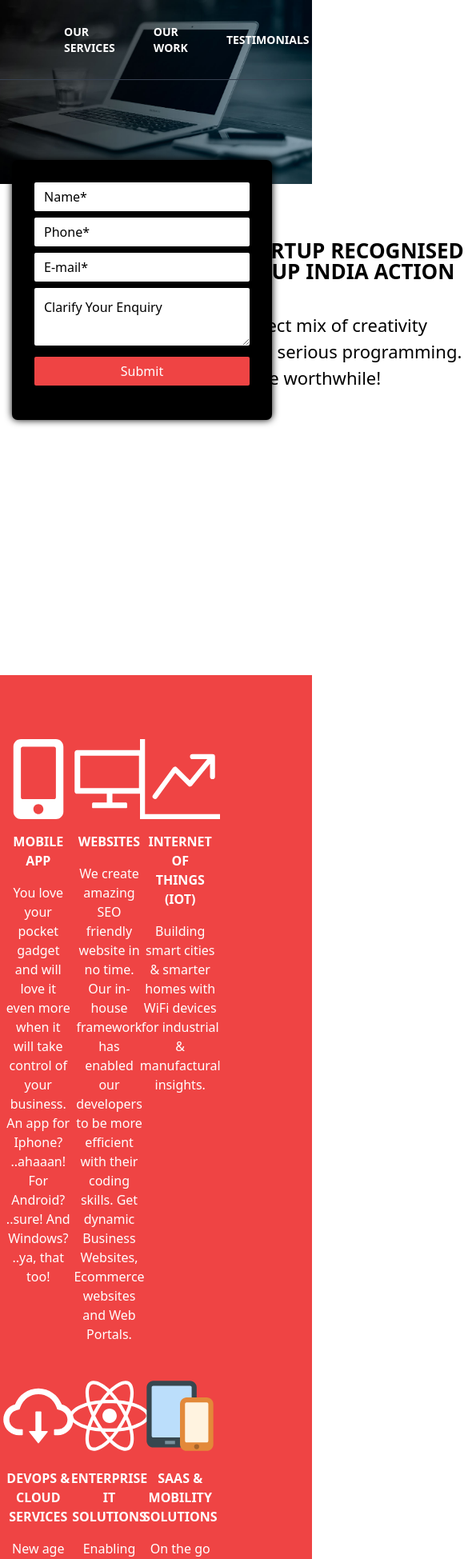
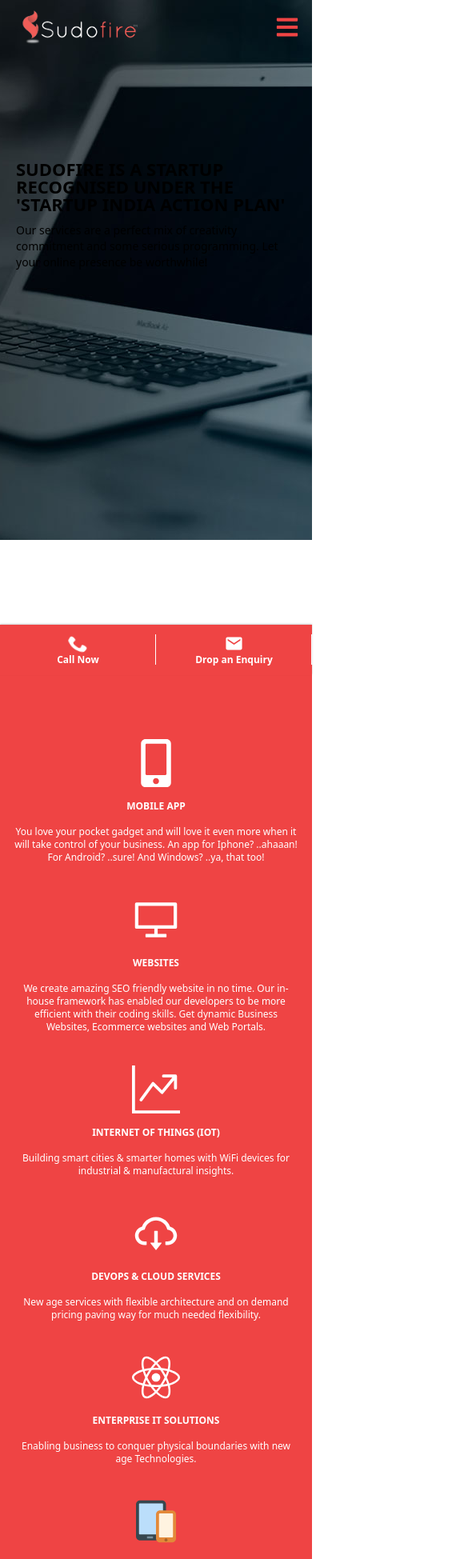
Before and after one commit to jha45507/sudofire_in, a Next.js app: page / in a window 390 px wide. Shown: the top 1949 px of the page at 80% size, 585 px wide, since content can reach past the window. Built offline with nearby package versions, Linux system fonts and the light colour scheme.

Commit message:
commit code

```diff
--- a/pages/index.js
+++ b/pages/index.js
@@ -1,9 +1,9 @@
 import Image from 'next/image'
-import { Inter } from 'next/font/google'
-const inter = Inter({ subsets: ['latin'] })
+// import { Inter } from 'next/font/google'
+// const inter = Inter({ subsets: ['latin'] })
 
 import { Swiper, SwiperSlide } from 'swiper/react';
-import {Autoplay, EffectFade, Pagination } from "swiper";
+import { Autoplay, Pagination } from "swiper";
 import "swiper/css/effect-fade";
 import "swiper/css";
 import "swiper/css/pagination";
@@ -43,12 +43,36 @@ import { FcSmartphoneTablet } from "react-icons/fc";
 import { AiOutlineDesktop } from "react-icons/ai";
 import { BsGraphUpArrow } from "react-icons/bs";
 import { DiResponsive } from "react-icons/di";
-import { useEffect, useState } from 'react';
+import { ImPhone } from "react-icons/im";
+import { IoMdMail } from "react-icons/io";
+import { FaBars } from "react-icons/fa";
+import { RxCross1 } from "react-icons/rx";
+
+import  React from 'react';
+import { forwardRef, useEffect, useState, useRef } from 'react';
 
 export default function Home() {
   const [navColor, setNavColor] = useState({ color: '#FFFFFF', })
   const [log, setLog] = useState(<Image className='' src={whiteLogo} alt='' />)
-  const [styling, setStyling] = useState({
+  const [log1, setLog1] = useState(<Image className='w-[165px]' src={whiteLogo} alt='' />)
+  const [styling, setStyling] = useState()
+
+  useEffect(() => {
+    let x = window.matchMedia("(max-width: 768px)")
+
+    if (x.matches) {
+      setStyling({
+        backgroundImage: `url(${banner_bg.src})`,
+        width: '100vw',
+        height: '100vh',
+        backgroundPosition: 'center top',
+        backgroundSize: 'auto',
+        transition: 'all 0.3s',
+        backgroundRepeat: 'no-repeat'
+      })
+    }
+    else {
+      setStyling({
         backgroundImage: `url(${banner_bg.src})`,
         width: '100vw',
         height: '100vh',
@@ -57,17 +81,33 @@ export default function Home() {
         transition: 'all 0.3s',
         backgroundRepeat: 'no-repeat'
       })
-
-  useEffect(() => {
+    }
     window.addEventListener("scroll", () => {
       if (window.scrollY > 10) {
         document.querySelector(".navbar_navigation_color").style.background = '#FFFFFF';
         document.querySelector(".navbar_navigation_color").style.padding = '5px 80px';
         document.querySelector(".navbar_navigation_color").style.transition = 'all 0.3s';
+
+        document.querySelector(".phone_view_nav").style.padding = '5px 16px';
+        document.querySelector(".phone_view_nav").style.background = '#FFFFFF';
+        document.querySelector(".phone_view_nav").style.transition = 'all 0.3s';
         setNavColor({
           color: '#ef4444',
         })
         setLog(<Image className='' src={blackLogo} alt='' />)
+        setLog1(<Image className='w-[156px]' src={blackLogo} alt='' />)
+        if (x.matches) {
+          setStyling({
+            backgroundImage: `url(${banner_bg.src})`,
+            width: '100vw',
+            height: '100vh',
+            backgroundPosition: 'center top',
+            backgroundSize: 'auto',
+            transition: 'all 0.3s',
+            backgroundRepeat: 'no-repeat'
+          })
+        }
+        else {
           setStyling({
             backgroundImage: `url(${banner_bg.src})`,
             width: '100vw',
@@ -78,14 +118,33 @@ export default function Home() {
             backgroundRepeat: 'no-repeat'
           })
         }
+      }
       else {
         document.querySelector(".navbar_navigation_color").style.background = 'transparent';
         document.querySelector(".navbar_navigation_color").style.padding = '20px 80px';
         document.querySelector(".navbar_navigation_color").style.transition = 'all 0.3s';
+
+        document.querySelector(".phone_view_nav").style.padding = '10px 16px';
+        document.querySelector(".phone_view_nav").style.background = 'transparent';
+        document.querySelector(".phone_view_nav").style.transition = 'all 0.3s';
         setNavColor({
           color: '#FFFFFF',
         })
         setLog(<Image className='' src={whiteLogo} alt='' />)
+        setLog1(<Image className='w-[165px]' src={whiteLogo} alt='' />)
+
+        if (x.matches) {
+          setStyling({
+            backgroundImage: `url(${banner_bg.src})`,
+            width: '100vw',
+            height: '100vh',
+            backgroundPosition: 'center top',
+            backgroundSize: 'auto',
+            transition: 'all 0.3s',
+            backgroundRepeat: 'no-repeat'
+          })
+        }
+        else {
           setStyling({
             backgroundImage: `url(${banner_bg.src})`,
             width: '100vw',
@@ -96,8 +155,9 @@ export default function Home() {
             backgroundRepeat: 'no-repeat'
           })
         }
+      }
 
-      if (window.scrollY > 750 && window.scrollY < 1900 ) {
+      if (window.scrollY > 750 && window.scrollY < 1900) {
         document.querySelector(".contact_box").style.visibility = 'hidden';
         document.querySelector(".contact_box").style.transition = 'all 0.3s';
       } else {
@@ -107,26 +167,56 @@ export default function Home() {
     });
   }, [])
 
+  const ham = React.forwardRef()
+  const cross = React.forwardRef()
+
+  const hamClick = () => {
+    if (ham.current.classList.contains('hamBar')) {
+      cross.current.classList.replace('hidden', 'show')
+      ham.current.classList.add('hidden')
+    }
+  }
+
+  const crossClick = () => {
+    if (ham.current.classList.contains('hamBar')) {
+      ham.current.classList.replace('hidden', 'show')
+      cross.current.classList.add('hidden')
+    }
+  }
+
   return (
     <div className='relative h-full w-full'>
       <header className='' style={styling}>
-        <nav className='w-full fixed top-0 z-20 flex justify-between items-center py-5 px-20 navbar_navigation_color'>
-          <div className='logo_div'>
+        <div className='z-50 fixed top-0 flex justify-between items-center w-full lg:hidden px-4 py-[10px] phone_view_nav'>
+          <div>
+            {log1}
+          </div>
+          <div className='z-50'>
+            <div onClick={hamClick}>
+              <FaBars ref={ham} className='text-3xl text-red-500 hamBar' />
+            </div>
+            <div onClick={crossClick}>
+              <RxCross1 ref={cross} className='hidden text-3xl text-red-500 crossBar' />
+            </div>
+          </div>
+        </div>
+        <nav className='hidden lg:flex w-full fixed top-0 z-20 justify-between items-center py-5 px-20 navbar_navigation_color h-full lg:h-auto opacity-90 lg:opacity-100'>
+          <div className='logo_div hidden lg:block'>
             {log}
           </div>
-          <ul className='flex items-center space-x-12 text-sm font-bold'>
+          <ul className='flex items-center lg:space-x-12 mt-[200px] lg:mt-0px space-x-0 text-sm font-bold lg:flex-row flex-col w-full lg:w-auto'>
             <li><a className='navbarLink-line' style={navColor} href="">OUR SERVICES</a></li>
             <li><a className='navbarLink-line' style={navColor} href="">OUR WORK</a></li>
             <li><a className='navbarLink-line' style={navColor} href="">TESTIMONIALS</a></li>
             <li><a className='navbarLink-line' style={navColor} href="">CONTACT US</a></li>
           </ul>
-          <div className='absolute w-full h-[1px] right-0 bottom-0 bg-gray-700'></div>
+          <div className='absolute w-full h-[1px] right-0 bottom-0 bg-gray-700 hidden lg:block'></div>
         </nav>
-        <div className='w-[550px] pt-[300px] ml-[100px]'>
-          <h1 className='text-[26px] font-bold leading-none'>SUDOFIRE IS A STARTUP RECOGNISED UNDER THE &apos;STARTUP INDIA ACTION PLAN&apos;</h1>
-          <p className='text-[22px] font-light mt-3'>Our services are a perfect mix of creativity commitment and some serious programming. Let your online presence be worthwhile!</p>
+        <div className='lg:w-[550px] w-full lg:pt-[300px] pt-[200px] lg:ml-[100px] ml-[0px] lg:px-[0px] px-[20px]'>
+          <h1 className='md:text-[26px] text-[22px] font-bold leading-none'>SUDOFIRE IS A STARTUP RECOGNISED UNDER THE &apos;STARTUP INDIA ACTION PLAN&apos;</h1>
+          <p className='lg:text-[22px] text-sm font-light mt-3'>Our services are a perfect mix of creativity commitment and some serious programming. Let your online presence be worthwhile!</p>
         </div>
-        <div className='contact_box fixed h-[325px] w-[325px] right-[50px] top-[200px] bg-black p-7 contactBox z-10'>
+        <div className='contact_box fixed h-[325px] w-[325px] right-[50px] top-[200px] bg-black p-7 contactBox z-10 hidden lg:block'>
           <div className='space-y-2'>
             <input className='w-full opacity-100 bg-white border-none outline-none h-9 rounded-sm text-black p-3 placeholder:text-black' type="text" name="" id="" placeholder='Name*' />
             <input className='w-full opacity-100 bg-white border-none outline-none h-9 rounded-sm text-black p-3 placeholder:text-black' type="number" name="" id="" placeholder='Phone*' />
@@ -139,39 +229,38 @@ export default function Home() {
 
       <div className=''>
         <div className='bg-red-500 w-full py-20 space-y-10'>
-          <div className='w-[70%] flex justify-evenly items-start'>
-            <div className='text-white text-center flex flex-col items-center w-[30%]'>
-              <FaMobileAlt className='text-[100px]' />
-              <h2 className='my-4 font-bold'>MOBILE APP</h2>
-              <p>You love your pocket gadget and will love it even more when it will take control of your business. An app for Iphone? ..ahaaan! For Android? ..sure! And Windows? ..ya, that too!</p>
+          <div className='lg:w-[70%] w-full flex justify-evenly items-start flex-col lg:flex-row space-y-10 lg:space-y-0 px-4 lg:px-0'>
+            <div className='text-white text-center flex flex-col items-center lg:w-[30%] w-[100%]'>
+              <FaMobileAlt className='md:text-[100px] text-[60px]' />
+              <h2 className='my-4 font-bold text-xs md:text-base'>MOBILE APP</h2>
+              <p className='text-xs md:text-base'>You love your pocket gadget and will love it even more when it will take control of your business. An app for Iphone? ..ahaaan! For Android? ..sure! And Windows? ..ya, that too!</p>
             </div>
-            <div className='text-white text-center flex flex-col items-center w-[30%]'>
-              <AiOutlineDesktop className='text-[100px]' />
-              <h2 className='my-4 font-bold'>WEBSITES</h2>
-              <p>We create amazing SEO friendly website in no time. Our in-house framework has enabled our developers to be more efficient with their coding skills. Get dynamic Business Websites, Ecommerce websites and Web Portals.</p>
+            <div className='text-white text-center flex flex-col items-center lg:w-[30%] w-[100%]'>
+              <AiOutlineDesktop className='md:text-[100px] text-[60px]' />
+              <h2 className='my-4 font-bold text-xs md:text-base'>WEBSITES</h2>
+              <p className='text-xs md:text-base'>We create amazing SEO friendly website in no time. Our in-house framework has enabled our developers to be more efficient with their coding skills. Get dynamic Business Websites, Ecommerce websites and Web Portals.</p>
             </div>
-            <div className='text-white text-center flex flex-col items-center w-[30%]'>
-              <BsGraphUpArrow className='text-[100px]' />
-              <h2 className='my-4 font-bold'>INTERNET OF THINGS (IOT)</h2>
-              <p>Building smart cities & smarter homes with WiFi devices for industrial & manufactural insights.</p>
+            <div className='text-white text-center flex flex-col items-center lg:w-[30%] w-[100%]'>
+              <BsGraphUpArrow className='md:text-[100px] text-[60px]' />
+              <h2 className='my-4 font-bold text-xs md:text-base'>INTERNET OF THINGS (IOT)</h2>
+              <p className='text-xs md:text-base'>Building smart cities & smarter homes with WiFi devices for industrial & manufactural insights.</p>
             </div>
           </div>
-          <div className='w-[70%] flex justify-evenly items-start'>
-            <div className='text-white text-center flex flex-col items-center w-[30%]'>
-              <AiOutlineCloudDownload className='text-[100px]' />
-              <h2 className='my-4 font-bold'>DEVOPS & CLOUD SERVICES</h2>
-              <p>New age services with flexible architecture and on demand pricing paving way for much needed flexibility.</p>
+          <div className='lg:w-[70%] w-full flex justify-evenly items-start flex-col lg:flex-row space-y-10 lg:space-y-0 px-4 lg:px-0'>
+            <div className='text-white text-center flex flex-col items-center lg:w-[30%] w-[100%]'>
+              <AiOutlineCloudDownload className='md:text-[100px] text-[60px]' />
+              <h2 className='my-4 font-bold text-xs md:text-base'>DEVOPS & CLOUD SERVICES</h2>
+              <p className='text-xs md:text-base'>New age services with flexible architecture and on demand pricing paving way for much needed flexibility.</p>
             </div>
-            <div className='text-white text-center flex flex-col items-center w-[30%]'>
-              <FaReact className='text-[100px]' />
-              <h2 className='my-4 font-bold'>ENTERPRISE IT SOLUTIONS</h2>
-              <p>Enabling business to conquer physical boundaries with new age Technologies.</p>
+            <div className='text-white text-center flex flex-col items-center lg:w-[30%] w-[100%]'>
+              <FaReact className='md:text-[100px] text-[60px]' />
+              <h2 className='my-4 font-bold text-xs md:text-base'>ENTERPRISE IT SOLUTIONS</h2>
+              <p className='text-xs md:text-base'>Enabling business to conquer physical boundaries with new age Technologies.</p>
             </div>
-            <div className='text-white text-center flex flex-col items-center w-[30%]'>
-              {/* <DiResponsive className='text-[100px]' /> */}
-              <FcSmartphoneTablet className='text-[100px]' />
-              <h2 className='my-4 font-bold'>SAAS & MOBILITY SOLUTIONS</h2>
-              <p>On the go solutions for routine business processes enabling remote and in-office management.</p>
+            <div className='text-white text-center flex flex-col items-center lg:w-[30%] w-[100%]'>
+              <FcSmartphoneTablet className='md:text-[100px] text-[60px]' />
+              <h2 className='my-4 font-bold text-xs md:text-base'>SAAS & MOBILITY SOLUTIONS</h2>
+              <p className='text-xs md:text-base'>On the go solutions for routine business processes enabling remote and in-office management.</p>
             </div>
           </div>
         </div>
@@ -179,9 +268,6 @@ export default function Home() {
 
       <div id="" className="works section">
         <div className="">
-          {/* <div className="text-center">
-            <h2>Our Projects</h2>
-          </div> */}
           <div className="flex flex-wrap justify-evenly">
             <div className="work">
               <a href="//www.aircentralstore.org" className="work-box" target="_blank">
@@ -277,47 +363,47 @@ export default function Home() {
 
       <testimonials className="">
         <div className="relative w-full bg-red-500">
-          <div className='w-[65%] flex justify-center items-center relative h-[400px]'>
-            <Image className='absolute top-5 left-12 w-20' src={before_quote} alt='' />
+          <div className='lg:w-[65%] w-full flex justify-center items-center relative h-[400px]'>
+            <Image className='absolute top-5 lg:left-12 left-0 w-20' src={before_quote} alt='' />
             <div>
-              <p className='text-[26px] text-center'>If it looks good, it builds your 1st Impression...<br />
+              <p className='md:text-[26px] text-lg text-center'>If it looks good, it builds your 1st Impression...<br />
                 If it works good, it builds your Efficiency... <br />
                 But with both,<br />
                 that builds your CLIENTELE. <br />
                 Let's do that for your business too!</p>
             </div>
-            <Image className='absolute bottom-5 right-12 w-20' src={after_quote} alt='' />
+            <Image className='absolute bottom-5 lg:right-12 right-0 w-20' src={after_quote} alt='' />
           </div>
         </div>
         <div className='bg-white'>
-          <div className='w-[90%] m-auto text-center my-[90px] '>
-            <div className='w-[68%]'>
-              <h1 className='text-[40px] text-red-500 mb-2'>What our Clients say?</h1>
-              <Swiper spaceBetween={30} effect={"fade"} pagination={{ clickable: true, }}autoplay={{ delay: 5000, disableOnInteraction: false,}} modules={[Autoplay, Pagination]} className="mySwiper h-[250px]">
+          <div className='w-[90%] m-auto text-center md:my-[90px] my-6 '>
+            <div className='lg:w-[68%] w-full'>
+              <h1 className='md:text-[40px] text-3xl text-red-500 mb-2'>What our Clients say?</h1>
+              <Swiper spaceBetween={30} effect={"fade"} pagination={{ clickable: true, }} autoplay={{ delay: 5000, disableOnInteraction: false, }} modules={[Autoplay, Pagination]} className="mySwiper md:h-[250px] h-[200px]">
                 <SwiperSlide>
                   <div className='text-red-500'>
-                    <p className='text-[27px]'>"We really liked the enthusiasm and professionalism of<br />
-                      the team at Sudofire. Good luck to their future<br />
+                    <p className='md:text-[27px] text-lg'>"We really liked the enthusiasm and professionalism of<br className='hidden md:block' />
+                      the team at Sudofire. Good luck to their future<br className='hidden md:block' />
                       endeavors..."</p>
-                    <p className='font-bold m-8'>-A.M SHARMA<br />
+                    <p className='font-bold md:my-8 my-4 md:text-sm text-xs'>-A.M SHARMA<br />
                       ASSISTANT ENGINEER (DIRECTOR), ALL INDIA RADIO</p>
                   </div>
                 </SwiperSlide>
                 <SwiperSlide>
                   <div className='text-red-500'>
-                    <p className='text-[27px]'>"Our Software for Managing Vendors and Orders was<br />
-                      brilliantly handled by Sudofire. I would highly<br />
+                    <p className='md:text-[27px] text-lg'>"Our Software for Managing Vendors and Orders was<br className='hidden md:block' />
+                      brilliantly handled by Sudofire. I would highly<br className='hidden md:block' />
                       recommend them..."</p>
-                    <p className='font-bold m-8'>-HARSHIT GROVER<br />
+                    <p className='font-bold md:my-8 my-4 md:text-sm text-xs'>-HARSHIT GROVER<br />
                       DIRECTOR, BUY 4 INDUSTRIES</p>
                   </div>
                 </SwiperSlide>
                 <SwiperSlide>
                   <div className='text-red-500'>
-                    <p className='text-[27px]'>"The design sense that these guys have is amazing.<br />
-                      And the way they took care of each aspect as if it's<br />
+                    <p className='md:text-[27px] text-lg'>"The design sense that these guys have is amazing.<br className='hidden md:block' />
+                      And the way they took care of each aspect as if it's<br className='hidden md:block' />
                       their own was really commendable..."</p>
-                    <p className='font-bold m-8'>-VINIT DAWAR<br />
+                    <p className='font-bold md:my-8 my-4 md:text-sm text-xs'>-VINIT DAWAR<br />
                       FOUNDER, SPORTSVITAE</p>
                   </div>
                 </SwiperSlide>
@@ -332,8 +418,8 @@ export default function Home() {
           <iframe className='w-full h-[300px]' src="https://www.google.com/maps/embed?pb=!1m18!1m12!1m3!1d3509.178941246919!2d77.0399849498477!3d28.413856982418682!2m3!1f0!2f0!3f0!3m2!1i1024!2i768!4f13.1!3m3!1m2!1s0x390d195d91cd2c7f%3A0x30a225fa7b56b7bd!2sSudofire+Technologies!5e0!3m2!1sen!2sin!4v1523603681652"
             frameBorder="0" allowFullScreen></iframe>
         </div>
-        <div className='w-[55%]'>
-          <div className='w-3/4 ml-auto text-center'>
+        <div className='lg:w-[55%] w-full'>
+          <div className='lg:w-3/4 w-full ml-auto text-center'>
             <div>
               <h2 className='mt-8 mb-6 font-bold'>LOCATION</h2>
               <p>Sudofire Technologies, 1st Floor, Landmark Cyberpark, <br />
@@ -356,8 +442,25 @@ export default function Home() {
           </div>
         </div>
       </footer>
-      <div className='py-5 bg-black'>
+      <div className='bg-red-500 w-full pb-7 lg:hidden block'>
+        <div className='w-[90%] contactBox bg-black p-7 m-auto'>
+          <div className='space-y-2'>
+            <input className='w-full opacity-100 bg-white border-none outline-none h-9 rounded-sm text-black p-3 placeholder:text-black' type="text" name="" id="" placeholder='Name*' />
+            <input className='w-full opacity-100 bg-white border-none outline-none h-9 rounded-sm text-black p-3 placeholder:text-black' type="number" name="" id="" placeholder='Phone*' />
+            <input className='w-full opacity-100 bg-white border-none outline-none h-9 rounded-sm text-black p-3 placeholder:text-black' type="email" name="" id="" placeholder='E-mail*' />
+            <textarea className='w-full opacity-100 bg-white border-none outline-none rounded-sm text-black p-3 placeholder:text-black' name="" id="" placeholder='Clarify Your Enquiry'></textarea>
+            <button className='w-full opacity-100 bg-red-500 text-white border-none outline-none h-9 rounded-sm'>Submit</button>
+          </div>
+        </div>
+      </div>
+      <div className='py-5 bg-black mb-16 lg:mb-0'>
         <p className='text-gray-500 text-center'>© 2020-2021 <span className='text-red-400'>Sudofire Technologies LLP</span> . All Rights Reserved</p>
+      </div>
+      <div className="sticky-nav-wrapper">
+        <ul className="sticky-nav">
+          <li className='flex flex-col items-center'><a href="tel:+919811406941"><ImPhone className='fa fa-phone animated' /><span>Call Now</span></a></li>
+          <li className='flex flex-col items-center'><a href="#contacts"><IoMdMail className='fa' /><span>Drop an Enquiry</span></a></li>
+        </ul>
       </div>
     </div>
   )
--- a/styles/globals.css
+++ b/styles/globals.css
@@ -48,7 +48,7 @@ body {
   height: 2px;
   left: 50%;
   position: absolute;
-  background:#ef4444;
+  background: #ef4444;
   transition: width 0.3s ease 0s, left 0.3s ease 0s;
   width: 0;
 }
@@ -150,3 +150,104 @@ body {
   -webkit-transform: translate3d(0, 0, 0);
   transform: translate3d(0, 0, 0);
 }
+
+@media all and (max-width: 767px) {
+  .sticky-nav-wrapper {
+    display: block;
+    position: fixed;
+    bottom: 0;
+    width: 100%;
+    background: #ef4444;
+    color: gray;
+    z-index: 5;
+    -webkit-box-shadow: 0 -1px 2px rgba(0, 0, 0, 0.2);
+    -moz-box-shadow: 0 -1px 2px rgba(0, 0, 0, 0.2);
+    -moz-box-shadow: 0 -1px 2px rgba(0, 0, 0, 0.2);
+    box-shadow: 0 -1px 2px rgba(0, 0, 0, 0.2);
+  }
+
+  .sticky-nav-wrapper {
+    color: gray;
+  }
+
+  .sticky-nav li {
+    width: 50%;
+    float: left;
+    text-align: center;
+    padding: 10px 0;
+    position: relative;
+  }
+
+  .sticky-nav li::after {
+    content: "";
+    position: absolute;
+    height: 60%;
+    background: #fff;
+    width: 1px;
+    right: 0;
+    top: 20%;
+  }
+
+  .sticky-nav li a {
+    color: #fff;
+  }
+
+  .sticky-nav .fa {
+    font-size: 23px;
+  }
+
+  .sticky-nav li span {
+    display: block;
+    font-size: 12px;
+    font-weight: bold;
+    text-align: center;
+  }
+}
+
+@keyframes phone {
+  0% {
+    -webkit-transform: scale(1);
+    -ms-transform: scale(1);
+    transform: scale(1);
+  }
+
+  10%,
+  20% {
+    -webkit-transform: rotate(-8deg);
+    -ms-transform: rotate(-8deg);
+    transform: rotate(-8deg);
+  }
+
+  30%,
+  50%,
+  70% {
+    -webkit-transform: rotate(8deg);
+    -ms-transform: rotate(8deg);
+    transform: rotate(8deg);
+  }
+
+  40%,
+  60% {
+    -webkit-transform: rotate(-8deg);
+    -ms-transform: rotate(-8deg);
+    transform: rotate(-8deg);
+  }
+
+  80% {
+    -webkit-transform: rotate(0);
+    -ms-transform: rotate(0);
+    transform: rotate(0);
+  }
+}
+
+.fa-phone.animated,
+.fa-phone.animated-hover:hover,
+.fa-parent.animated-hover:hover>.fa-phone {
+  -webkit-animation: phone 2s linear infinite;
+  -ms-animation: phone 2s linear infinite;
+  animation: phone 2s linear infinite;
+}
+
+.sticky-nav svg {
+  display: inline-block;
+}
```
Lines whose indentation alone changed are shown as unchanged.
